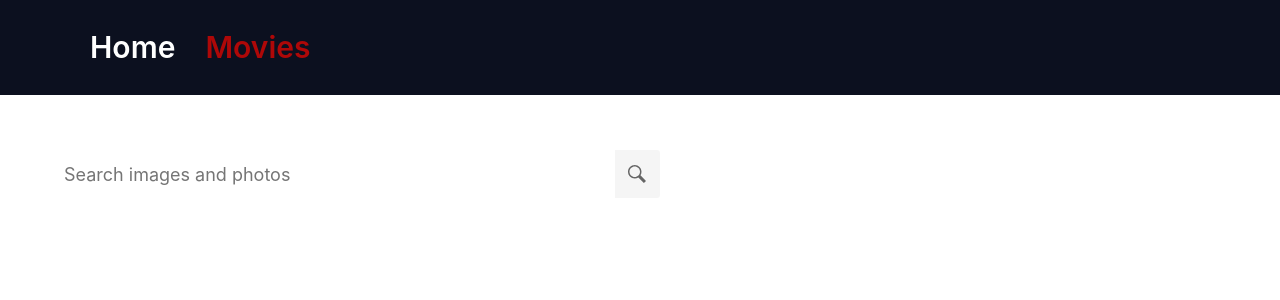
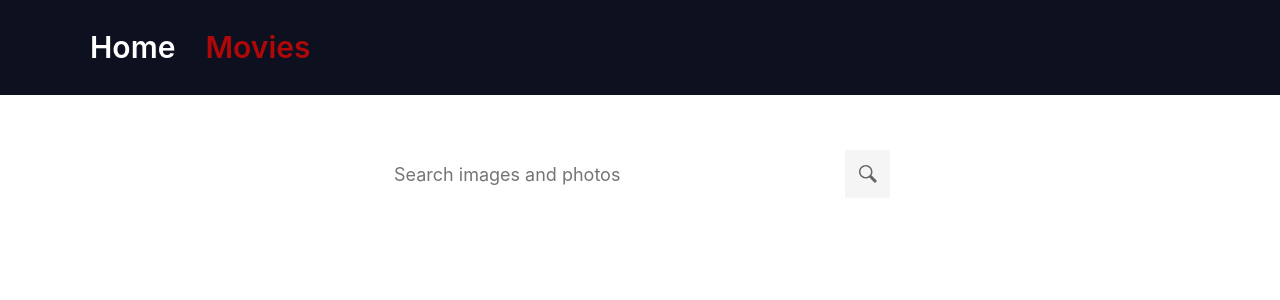
Before and after one commit to annaojdana/goit-react-hw-05-movies, a React (Create React App) app: page /movies in a window 1280 px wide. Shown: the top 300 px of the page. Built offline with nearby package versions, Linux system fonts and the light colour scheme.

Commit message:
styling SearchBar

```diff
--- /dev/null
+++ b/src/components/SearchBar.jsx
@@ -0,0 +1,29 @@
+import styles from './SearchBar.module.css';
+import React from 'react';
+import PropTypes from 'prop-types';
+import { nanoid } from 'nanoid';
+
+const SearchBar = ({ value, onChange }) => {
+  const { form, input, button, label } = styles;
+
+  return (
+    <form className={form}>
+      <input
+        key={nanoid()}
+        name="queryInput"
+        className={input}
+        type="text"
+        autoComplete="off"
+        placeholder="Search images and photos"
+        onChange={onChange}
+      />
+      <button type="submit" className={button}>
+        <span className={label}>Search</span>
+      </button>
+    </form>
+  );
+};
+
+SearchBar.propTypes = { value: PropTypes.string, onChange: PropTypes.func };
+
+export default SearchBar;
--- /dev/null
+++ b/src/components/SearchBar.module.css
@@ -0,0 +1,52 @@
+.form {
+  display: flex;
+  margin: 0 auto;
+  width: 100%;
+  max-width: 500px;
+  background-color: #fff;
+  border-radius: 3px;
+  overflow: hidden;
+}
+
+.input {
+  display: inline-block;
+  width: 100%;
+  font: inherit;
+  font-size: 20px;
+  border: none;
+  outline: none;
+  padding-left: 4px;
+  padding-right: 4px;
+}
+.input::placeholder {
+  font: inherit;
+  font-size: 18px;
+}
+.button {
+  display: inline-block;
+  width: 48px;
+  height: 48px;
+  border: 0;
+  background-image: url('./img/search-icon.svg');
+  background-size: 40%;
+  background-repeat: no-repeat;
+  background-position: center;
+  opacity: 0.6;
+  transition: opacity 250ms cubic-bezier(0.4, 0, 0.2, 1);
+  cursor: pointer;
+  outline: none;
+}
+.button:hover {
+  opacity: 1;
+}
+.label {
+  position: absolute;
+  width: 1px;
+  height: 1px;
+  padding: 0;
+  overflow: hidden;
+  clip: rect(0, 0, 0, 0);
+  white-space: nowrap;
+  clip-path: inset(50%);
+  border: 0;
+}
--- a/src/pages/MoviesPage/MoviesPage.jsx
+++ b/src/pages/MoviesPage/MoviesPage.jsx
@@ -2,60 +2,48 @@ import styles from './MoviesPage.module.css';
 import React, { useState } from 'react';
 import { Outlet } from 'react-router-dom';
 import { fetchMovieByQuery } from 'services/fetchTrendyMovie';
-import { nanoid } from 'nanoid';
 import MovieList from 'components/MovieList';
+import SearchBar from 'components/SearchBar';
 // import PropTypes from 'prop-types';
 
 const MoviesPage = () => {
-  const { container, form, input, button, label } = styles;
+  const { container } = styles;
   const [query, setQuery] = useState('');
   const [movies, setMovies] = useState([]);
   const [errorMessage, setErrorMessage] = useState();
 
-  const onSubmit = e => {
-    e.preventDefault();
-    const { queryInput } = e.target.elements;
-    const queryValue = queryInput.value;
+  // const onSubmit = e => {
+  //   e.preventDefault();
+  //   const { queryInput } = e.target.elements;
+  //   const queryValue = queryInput.value;
 
-    if (queryValue) {
-      return fetchMovieByQuery(queryValue)
-        .then(response => {
-          if (response.results === 0) {
-            return setErrorMessage(
-              'Sorry, there are no images matching your search query. Please try again.'
-            );
-          }
-          setErrorMessage('');
-          const setQueryResponse = ({ results }) => {
-            setQuery(queryValue);
-            setMovies(results);
-          };
-          return setQueryResponse(response);
-        })
-        .catch(error => {
-          console.log(error);
-          setErrorMessage('Unable to fetch images');
-        });
-    }
-    setErrorMessage('The search field cannot be empty');
-  };
-  console.log(query);
+  //   if (queryValue) {
+  //     return fetchMovieByQuery(queryValue)
+  //       .then(response => {
+  //         if (response.results === 0) {
+  //           return setErrorMessage(
+  //             'Sorry, there are no images matching your search query. Please try again.'
+  //           );
+  //         }
+  //         setErrorMessage('');
+  //         const setQueryResponse = ({ results }) => {
+  //           setQuery(queryValue);
+  //           setMovies(results);
+  //         };
+  //         return setQueryResponse(response);
+  //       })
+  //       .catch(error => {
+  //         console.log(error);
+  //         setErrorMessage('Unable to fetch images');
+  //       });
+  //   }
+  //   setErrorMessage('The search field cannot be empty');
+  // };
+  // console.log(query);
 
   return (
     <main className={container}>
-      <form className={form} onSubmit={onSubmit}>
-        <input
-          key={nanoid()}
-          name="queryInput"
-          className={input}
-          type="text"
-          autoComplete="off"
-          placeholder="Search images and photos"
-        />
-        <button type="submit" className={button}>
-          <span className={label}>Search</span>
-        </button>
-      </form>
+      <SearchBar/>
       {errorMessage && <div>{errorMessage}</div>}
       <MovieList movies={movies} />
       <Outlet />
--- a/src/pages/MoviesPage/MoviesPage.module.css
+++ b/src/pages/MoviesPage/MoviesPage.module.css
@@ -4,55 +4,3 @@
   margin: 0 auto;
   padding: 150px 20px;
 }
-.form {
-  display: flex;
-  align-items: center;
-  width: 100%;
-  max-width: 600px;
-  background-color: #fff;
-  border-radius: 3px;
-  overflow: hidden;
-}
-
-.input {
-  display: inline-block;
-  width: 100%;
-  font: inherit;
-  font-size: 20px;
-  border: none;
-  outline: none;
-  padding-left: 4px;
-  padding-right: 4px;
-}
-.input::placeholder{
-  font: inherit;
-  font-size: 18px;
-}
-.button {
-  display: inline-block;
-  width: 48px;
-  height: 48px;
-  border: 0;
-  background-image: url('./img/search-icon.svg');
-  background-size: 40%;
-  background-repeat: no-repeat;
-  background-position: center;
-  opacity: 0.6;
-  transition: opacity 250ms cubic-bezier(0.4, 0, 0.2, 1);
-  cursor: pointer;
-  outline: none;
-}
-.button:hover {
-  opacity: 1;
-}
-.label{
-  position: absolute;
-  width: 1px;
-  height: 1px;
-  padding: 0;
-  overflow: hidden;
-  clip: rect(0, 0, 0, 0);
-  white-space: nowrap;
-  clip-path: inset(50%);
-  border: 0;
-}
```
Also changed, not shown: src/components/img/search-icon.svg (renamed from src/pages/MoviesPage/img/search-icon.svg).
